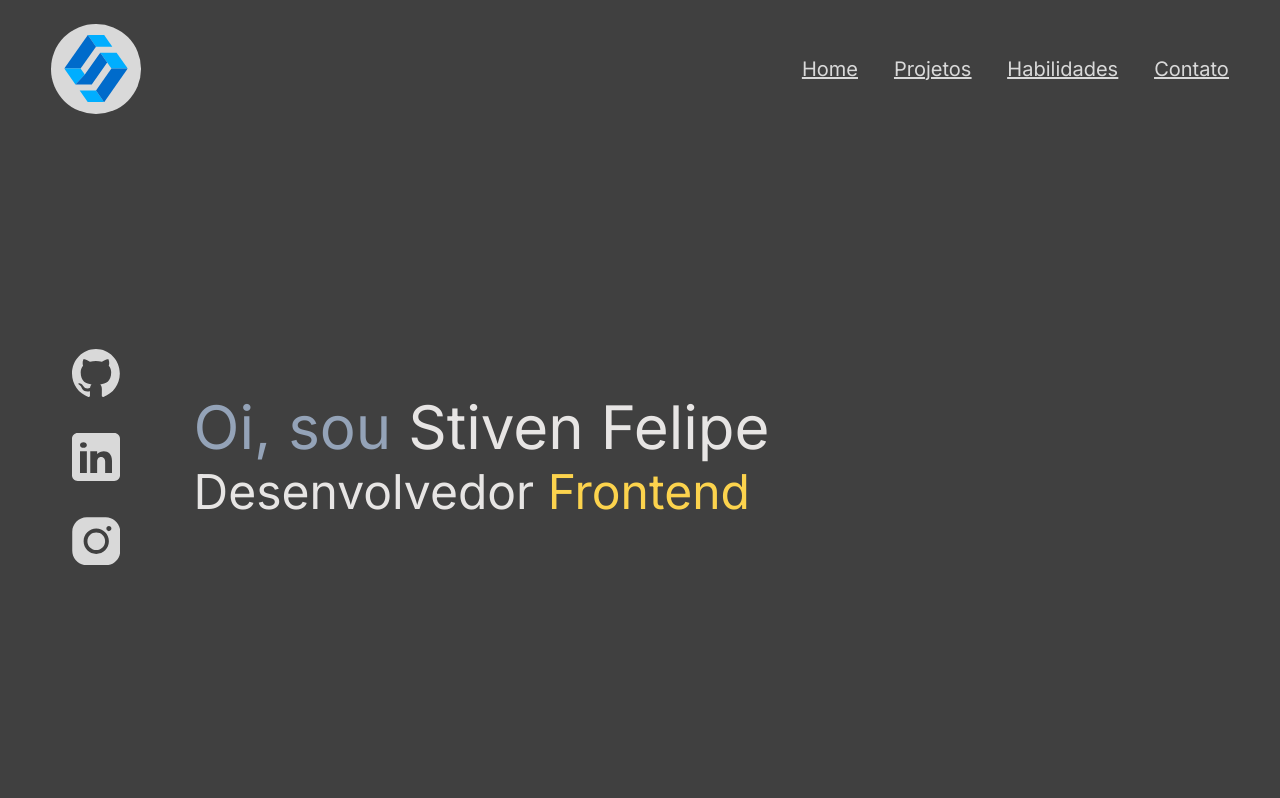
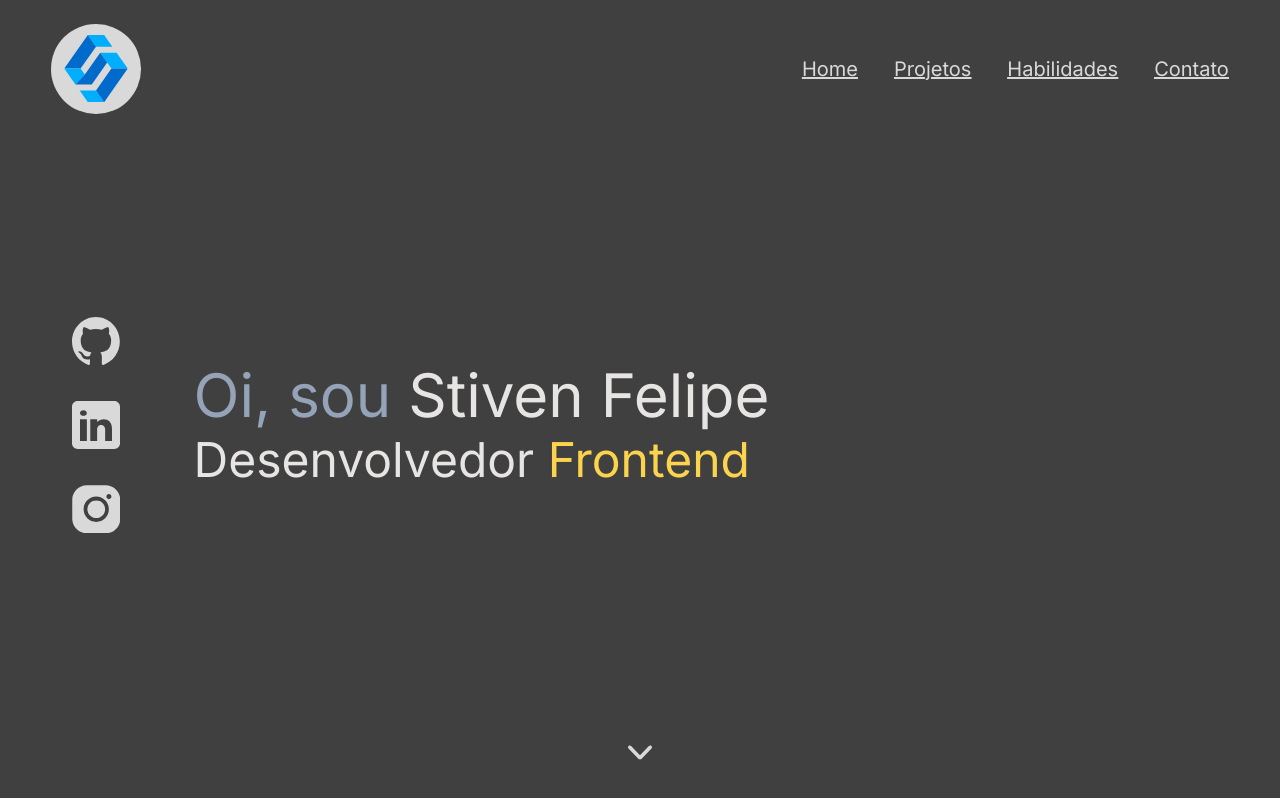
Before and after one commit to StivenF0/personal-website, a Next.js app: page / in a window 1280 px wide. Built offline with nearby package versions, Linux system fonts and the light colour scheme.

Commit message:
Added the missing down arrow

```diff
--- a/src/app/page.tsx
+++ b/src/app/page.tsx
@@ -8,6 +8,7 @@
   - amber.300 = fcd34d
 */
 
+import DownArrowSVG from "@/components/index/DownArrowSVG"
 import GithubLogoSVG from "@/components/index/GithubLogoSVG"
 import InstagramLogoSVG from "@/components/index/InstagramLogoSVG"
 import LinkedInLogoSVG from "@/components/index/LinkedInLogoSVG"
@@ -41,6 +42,9 @@ const Home = () => {
             </div>
           </div>
         </div>
+        <div className="w-full flex items-center justify-center pb-8">
+          <DownArrowSVG className="w-6" />
+        </div>
       </section>
     </main>
   )
--- /dev/null
+++ b/src/components/index/DownArrowSVG.tsx
@@ -0,0 +1,15 @@
+import { PropsWithChildren } from "react";
+
+interface DownArrowSVGProps extends PropsWithChildren {
+  className?: string
+}
+
+const DownArrowSVG = ({ className }: DownArrowSVGProps) => {
+  return (
+    <svg className={className} width="53" height="31" viewBox="0 0 53 31" fill="none" xmlns="http://www.w3.org/2000/svg">
+      <path d="M26.5 31C25.9098 31 25.3491 30.8816 24.8179 30.6447C24.3064 30.4276 23.8146 30.0723 23.3424 29.5788L1.12138 6.80993C0.373791 6.04011 0 5.10252 0 3.99713C0 3.28653 0.177059 2.62528 0.531178 2.01337C0.8853 1.40146 1.35746 0.907991 1.94766 0.532951C2.53786 0.17765 3.20675 0 3.95434 0C5.03638 0 6.00037 0.414518 6.84632 1.24355L26.5 21.5253L46.1537 1.24355C46.98 0.414518 47.9439 0 49.0457 0C49.7736 0 50.4326 0.17765 51.0228 0.532951C51.6327 0.907991 52.1147 1.40146 52.4688 2.01337C52.8229 2.62528 53 3.28653 53 3.99713C53 5.10252 52.6262 6.04011 51.8786 6.80993L29.6576 29.5788C29.1854 30.0525 28.6936 30.4078 28.1821 30.6447C27.6706 30.8816 27.1099 31 26.5 31Z" fill="#D9D9D9" />
+    </svg>
+  )
+}
+
+export default DownArrowSVG
```
